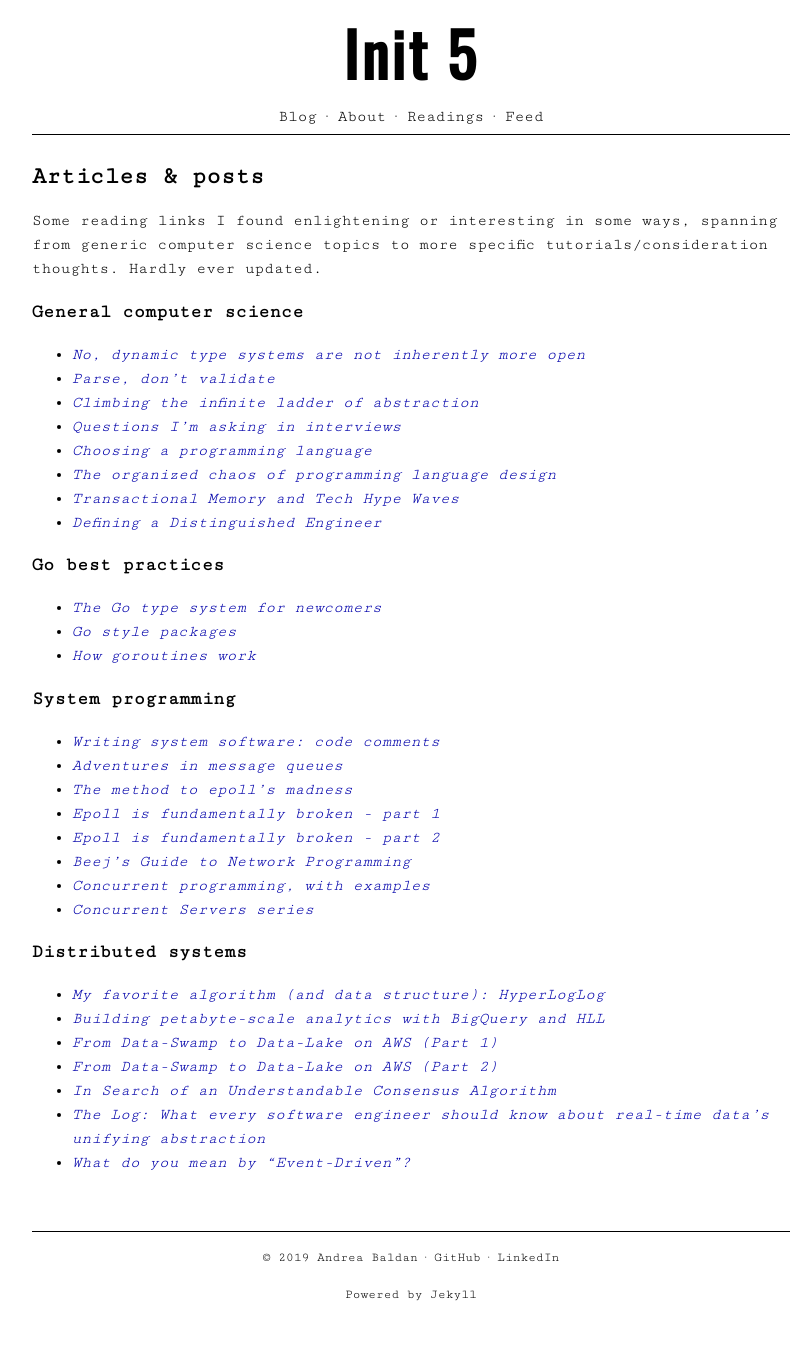
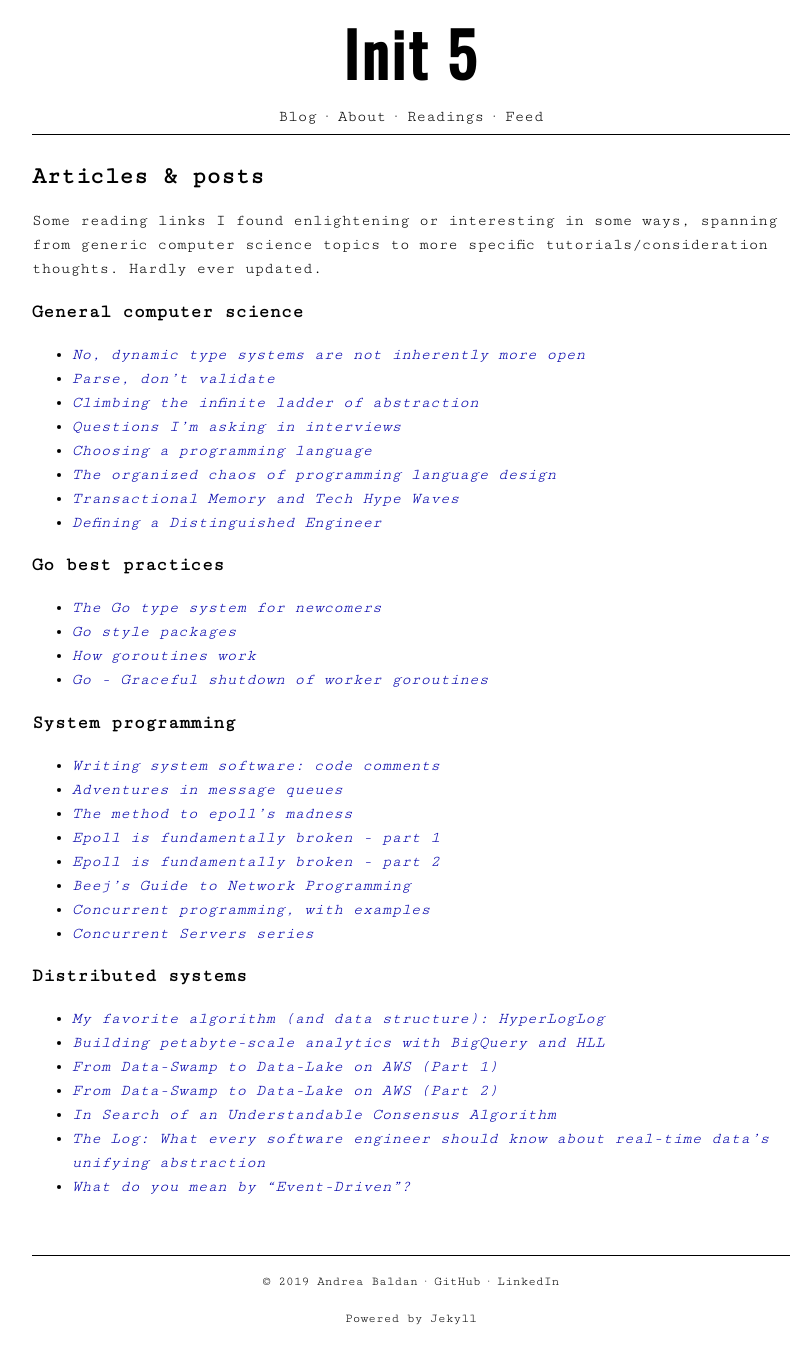
Before and after one commit to codepr/codepr.github.io, a Jekyll site: the page built from readings.md, in a window 1280 px wide. Shown: the whole page, without its empty margins (229-1036 px from the left). Built offline with Jekyll 4.4.1, drawn with Linux system fonts in a browser that asks for light colours; before the commit the page ends 1338 px from its top, so only the background shows below that.

Commit message:
Updated readings

```diff
--- a/readings.md
+++ b/readings.md
@@ -25,6 +25,7 @@ thoughts. Hardly ever updated.
 - [The Go type system for newcomers](https://rakyll.org/typesystem/)
 - [Go style packages](https://rakyll.org/style-packages/)
 - [How goroutines work](https://blog.nindalf.com/posts/how-goroutines-work/)
+- [Go - Graceful shutdown of worker goroutines](https://callistaenterprise.se/blogg/teknik/2019/10/05/go-worker-cancellation/)
 
 ### System programming
 
```
